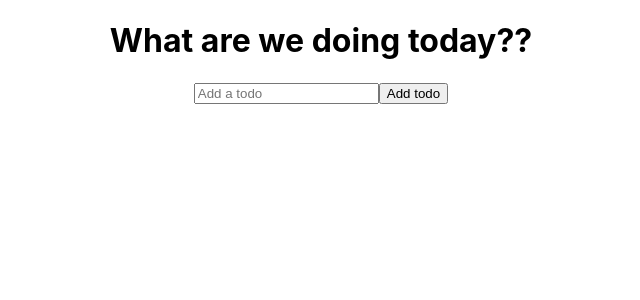
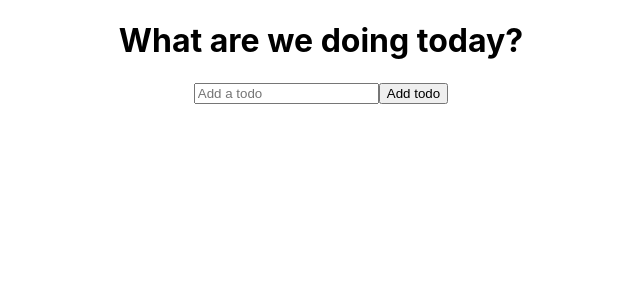
Before and after one commit to Mbtj/todo-app, a React (Create React App) app: page / in a window 1280 px wide. Shown: the top 300 px of the page, without its empty margins (319-959 px from the left). Built offline with nearby package versions, Linux system fonts and the light colour scheme.

Commit message:
fix: typo on Todo prop

```diff
--- a/src/components/TodoList.js
+++ b/src/components/TodoList.js
@@ -1,4 +1,4 @@
-import React, {useState} from 'react'
+import React, { useState } from 'react'
 import Todo from './Todo';
 import TodoForm from './TodoForm'
 
@@ -6,10 +6,11 @@ function TodoList() {
   const [todos, setTodos] = useState([]);
 
   const addTodo = todo => {
-    if(!todo.text || /^\s*$/.test(todo.text)) {
+    if (!todo.text || /^\s*$/.test(todo.text)) {
       return
     }
     const newTodos = [todo, ...todos];
+    console.log(todos, todo);
     setTodos(newTodos);
   }
 
@@ -31,12 +32,12 @@ function TodoList() {
   }
   return (
     <div>
-      <h1>What are we doing today??</h1>
-      <TodoForm onSubmit={addTodo}/>
+      <h1>What are we doing today?</h1>
+      <TodoForm onSubmit={addTodo} />
       <Todo
-      todos={todos}
-      completeTodo={completeTodo}
-      removeTodo={removeTodo}
+        todos={todos}
+        completeTodo={completeTodo}
+        remove={removeTodo}
       />
     </div>
   )
```
